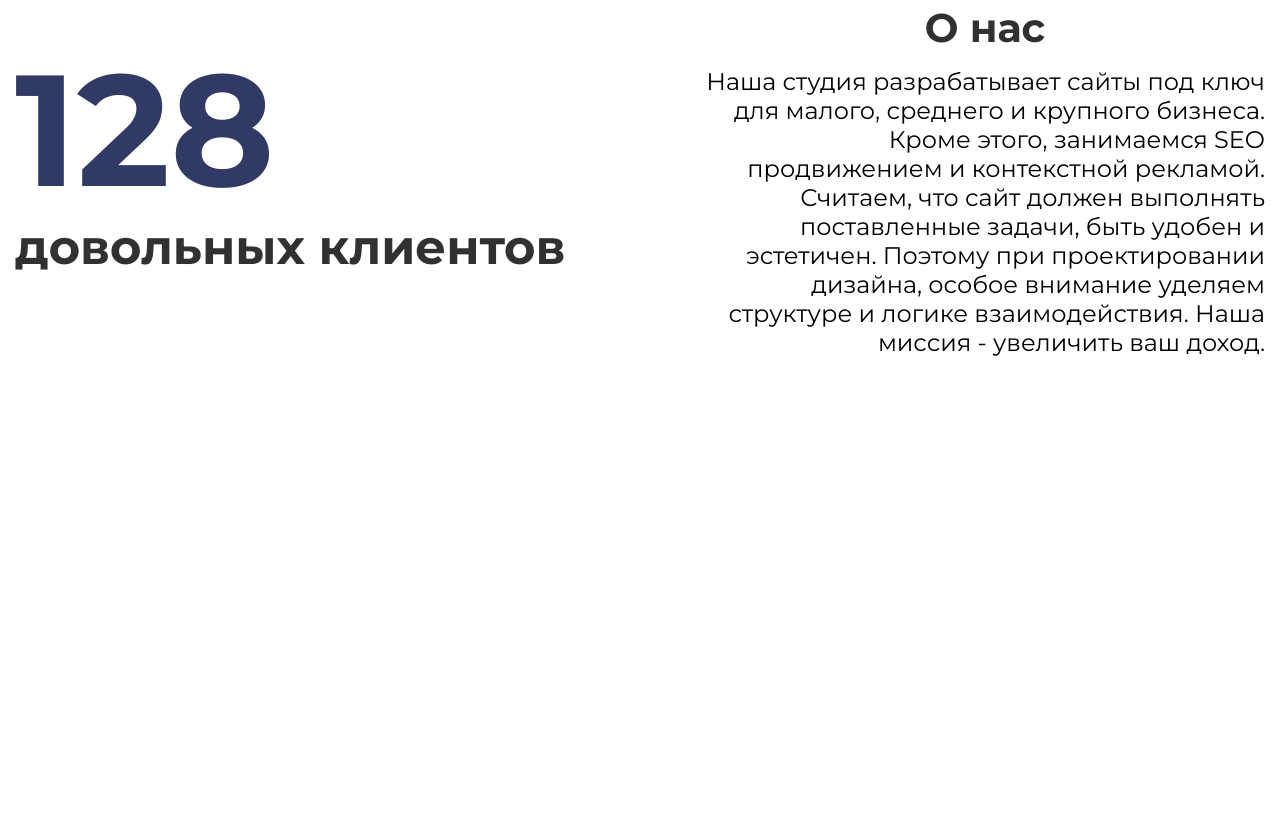
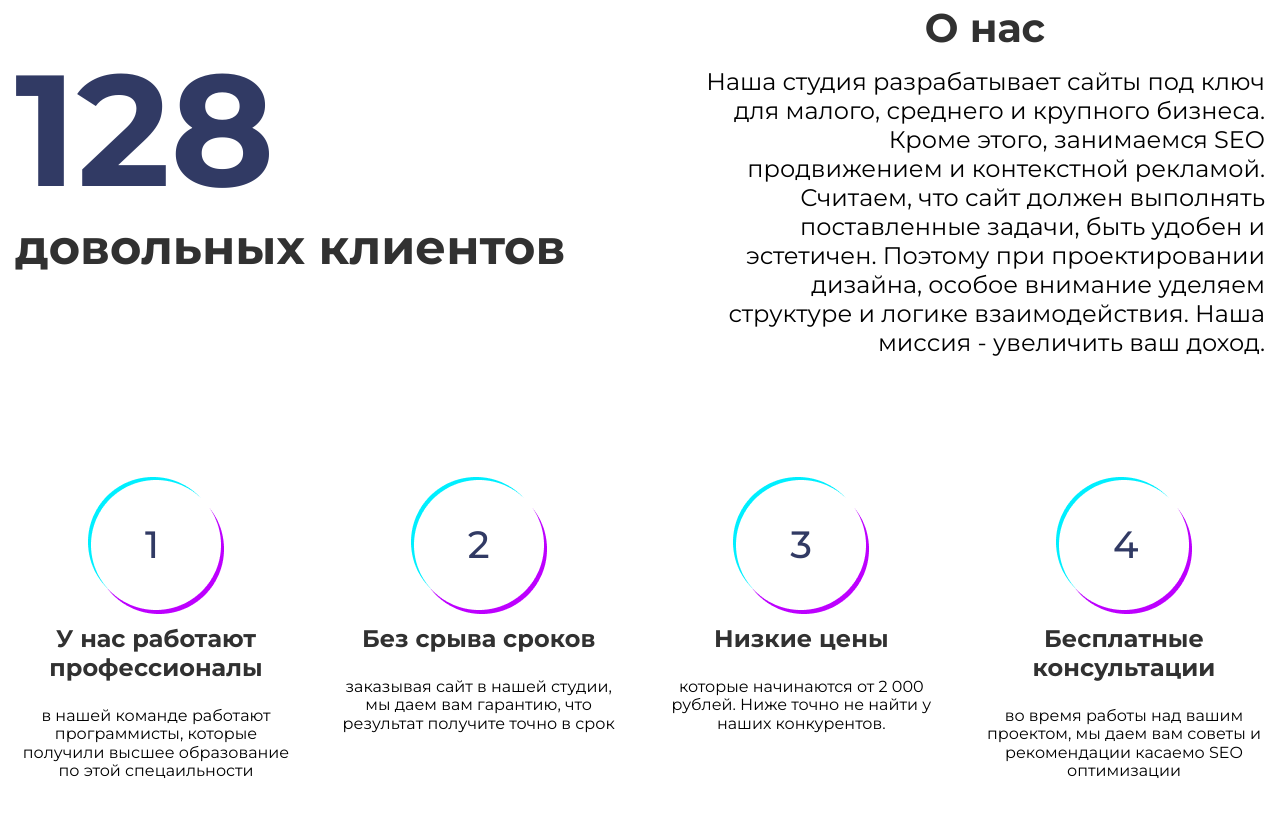
Before and after one commit to Saturdayin/itSaturday, a website: page app/index.html in a window 1280 px wide. Shown: the part 848-1688 px from the top of the page. Before the commit the page ends 1265 px from the top, so only its background shows below. Drawn offline with nearby package versions, Linux system fonts and the light colour scheme.

Commit message:
added advantages

```diff
--- a/app/index.html
+++ b/app/index.html
@@ -18,7 +18,7 @@
             <div class="header__top">
                 <!--начало шапки сайта-->
                 <a href="#" class="header__logo">
-                    <img src="images/logo.png" alt="">
+                    <img src="" alt="">
                 </a>
                 <nav class="header__menu">
                     <ul class="header__menu-list">
@@ -93,6 +93,76 @@
     </section>
 
 
+    <section class="advantages">
+        <div class="container">
+            <div class="advantages__items">
+
+                <div class="advantages__item">
+                    <div class="advantages__item-img">
+                        <div class="circle">
+                            <p>1</p>
+                            <img src="images/circle.png" alt="">
+                        </div>
+                    </div>
+                    <div class="advantages__item-title">
+                        У нас работают профессионалы
+                    </div>
+                    <div class="advantages__item-text">
+                        в нашей команде работают программисты, которые получили высшее образование по этой спецаильности
+                    </div>
+                </div>
+
+                <div class="advantages__item">
+                    <div class="advantages__item-img">
+                        <div class="circle">
+                            <p>2</p>
+                            <img src="images/circle.png" alt="">
+                        </div>
+                    </div>
+                    <div class="advantages__item-title">
+                        Без срыва сроков
+                    </div>
+                    <div class="advantages__item-text">
+                        заказывая сайт в нашей студии, мы даем вам гарантию, что результат получите точно в срок
+                    </div>
+                </div>
+
+                <div class="advantages__item">
+                    <div class="advantages__item-img">
+                        <div class="circle">
+                            <p>3</p>
+                            <img src="images/circle.png" alt="">
+                        </div>
+                    </div>
+                    <div class="advantages__item-title">
+                        Низкие цены
+                    </div>
+                    <div class="advantages__item-text">
+                        которые начинаются от
+                        2 000 рублей. Ниже точно не найти у наших конкурентов.
+                    </div>
+                </div>
+
+                <div class="advantages__item">
+                    <div class="advantages__item-img">
+                        <div class="circle">
+                            <p>4</p>
+                            <img src="images/circle.png" alt="">
+                        </div>
+                    </div>
+                    <div class="advantages__item-title">
+                        Бесплатные консультации
+                    </div>
+                    <div class="advantages__item-text">
+                        во время работы над вашим проектом, мы даем вам советы и рекомендации касаемо SEO оптимизации
+                    </div>
+                </div>
+
+            </div>
+        </div>
+    </section>
+
+
 
 
 
--- a/app/scss/_vars.scss
+++ b/app/scss/_vars.scss
@@ -0,0 +1 @@
+$title: #313131;
--- a/app/scss/style.scss
+++ b/app/scss/style.scss
@@ -15,9 +15,14 @@
         align-items: center;
         margin-bottom: 110px;
     }
+    &__logo{
+        width: 150px;
+    }
 
     &__menu {
-
+        &-list{
+            margin-right: 70px;
+        }
         //Шапка начало
         li {
             display: inline-block;
@@ -189,7 +194,7 @@
             font-weight: 700;
         }
         p{
-            color: #313131;
+            color: $title;
             font-size: 48px;
             font-weight: 700;
         }
@@ -198,7 +203,7 @@
         width: 560px;
 
         &-title{
-            color: #313131;
+            color: $title;
             font-weight: 700;
             font-size: 40px;
             line-height: 49px;
@@ -214,3 +219,45 @@
 }
 
 /*end about*/
+
+/*start advantages*/
+.advantages{
+    padding: 60px 0;
+    &__items{
+        display: flex;
+        justify-content: space-between;
+    }
+    &__item{
+        text-align: center;
+        width: 282px;
+        &-img{
+            font-weight: 500;
+            font-size: 38px;
+            line-height: 46px;
+            color: #313A64;
+            .circle{
+                position: relative;
+                img{
+                    &:nth-child(3){
+                        transform: rotate(60deg);
+                    }
+                }
+                p{
+                    position: absolute;
+                    top: 45px;
+                    left: 130px;
+
+                }
+            }
+        }
+        &-title{
+            font-size: 24px;
+            line-height: 29px;
+            color: $title;
+            margin-bottom: 25px;
+            font-weight: 700;
+        }
+    }
+}
+
+/*end advantages*/
```
Also changed, not shown: app/css/style.min.css, app/images/circle.png (added).
